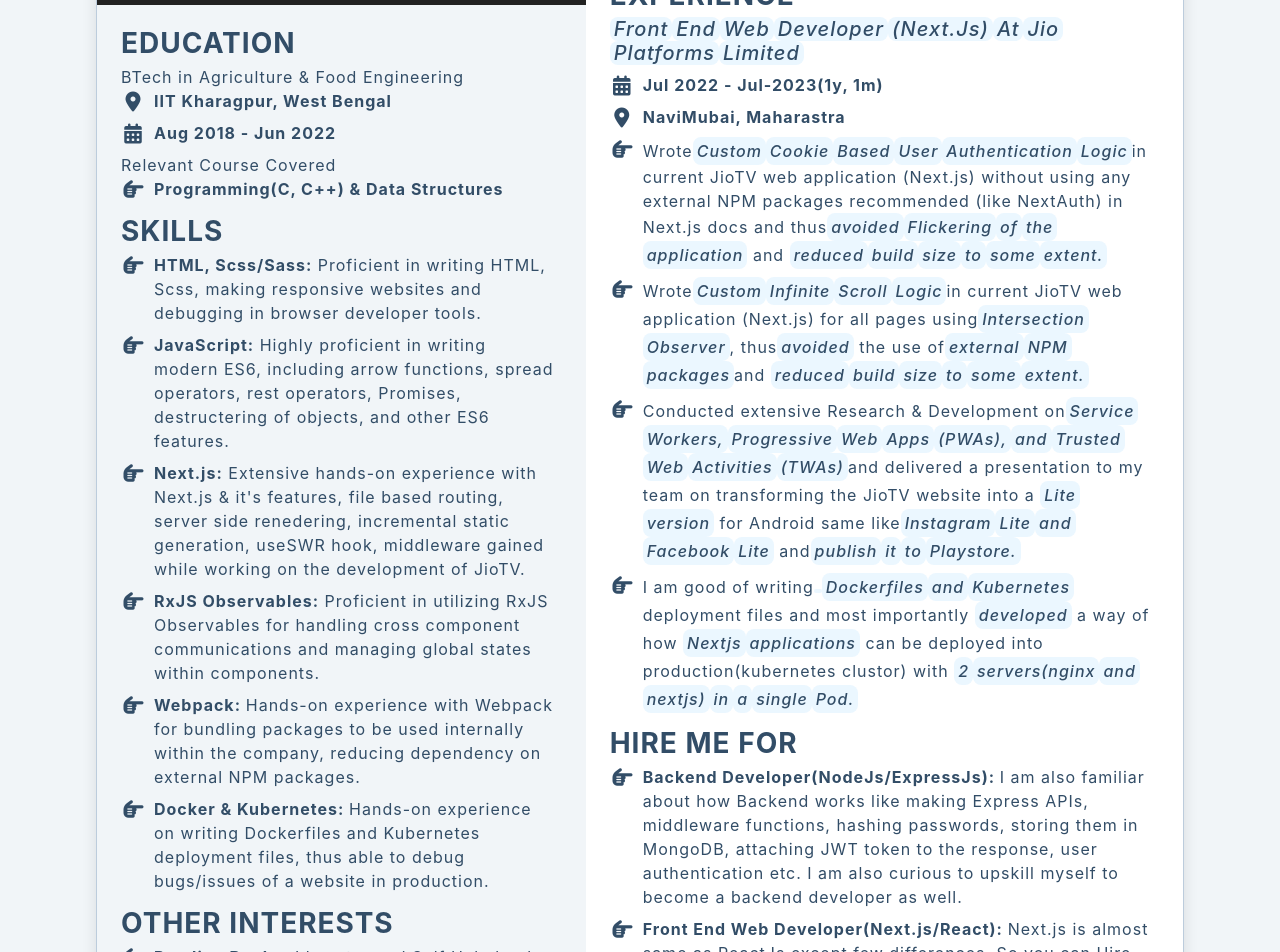
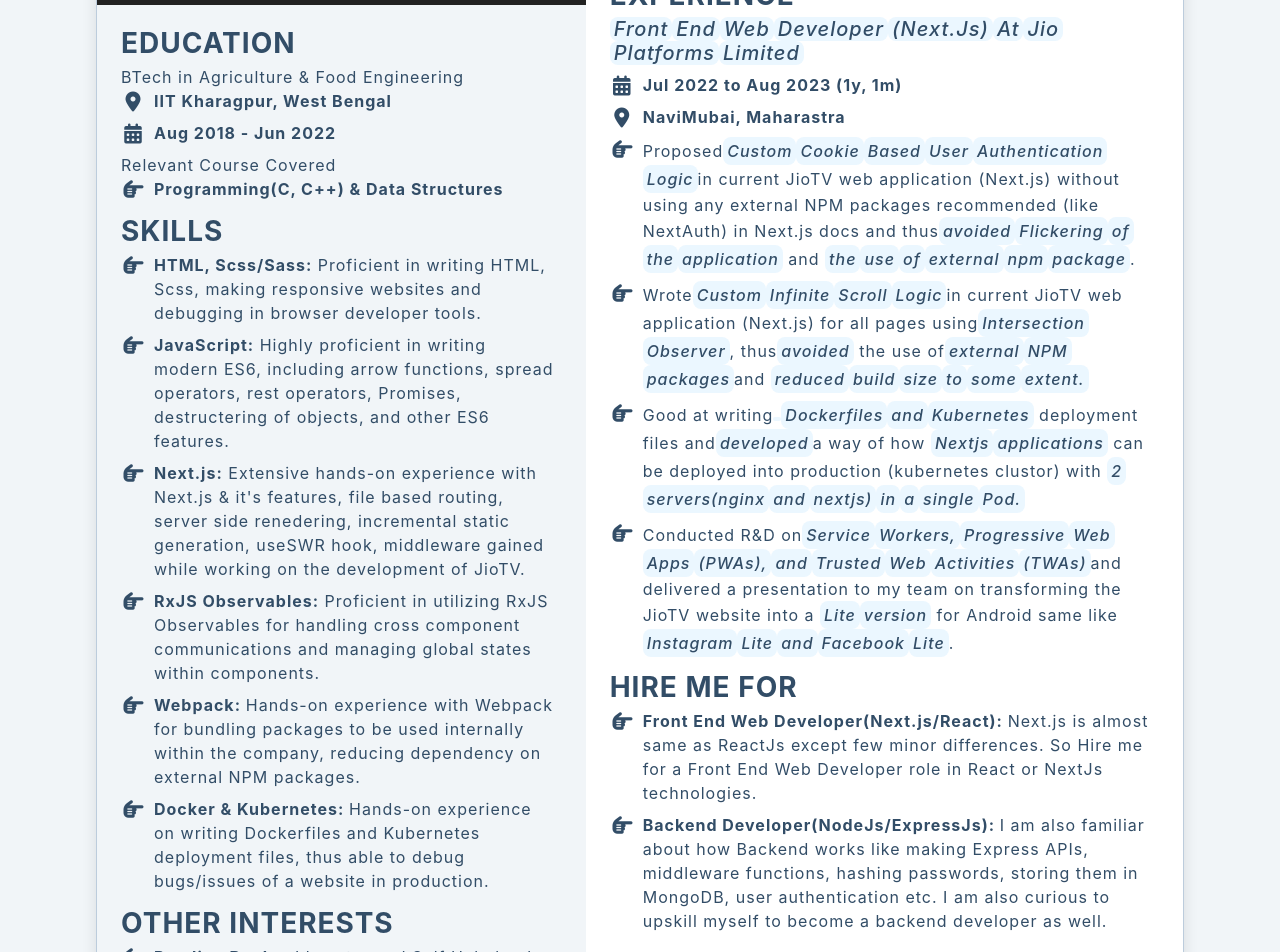
Before and after one commit to csrinu236/resume-maker, a Next.js app: page / in a window 1280 px wide. Shown: the part 280-1232 px from the top of the page. Built offline with nearby package versions, Linux system fonts and the light colour scheme.

Commit message:
main branch edited

```diff
--- a/pages/index.js
+++ b/pages/index.js
@@ -1,6 +1,19 @@
 import Highlight from '@/components/Highlight';
 
 export default function Home() {
+  const printExp = () => {
+    const startDate = new Date('July 4, 2022');
+    const currentDate = new Date();
+
+    const totalMonths =
+      (currentDate.getFullYear() - startDate.getFullYear()) * 12 +
+      (currentDate.getMonth() - startDate.getMonth());
+    const years = Math.floor(totalMonths / 12);
+    const months = totalMonths % 12;
+
+    // console.log(`${years} years and ${months} months`);
+    return `${years}y, ${months}m`;
+  };
   return (
     <>
       <section className="section">
@@ -193,7 +206,10 @@
                 <span>
                   <i class="fa-solid fa-calendar-days fa-lg fa-fw"></i>
                 </span>
-                Jul 2022 - Jul-2023(1y, 1m)
+                {`Jul 2022 to ${new Intl.DateTimeFormat('en-IN', {
+                  year: 'numeric',
+                  month: 'short',
+                }).format(new Date().getTime())} (${printExp()})`}
               </h5>
               <h5 className="icon-control">
                 <span>
@@ -206,7 +222,7 @@
                   <i class="fa-solid fa-hand-pointer fa-rotate-90 fa-lg fa-fw"></i>
                 </span>
                 <span>
-                  Wrote
+                  Proposed
                   <Highlight>
                     Custom Cookie Based User Authentication Logic
                   </Highlight>
@@ -216,7 +232,7 @@
                   <Highlight>
                     avoided Flickering of the application
                   </Highlight>{' '}
-                  and <Highlight>reduced build size to some extent.</Highlight>
+                  and <Highlight>the use of external npm package</Highlight>.
                 </span>
               </h5>
               <h5 className="icon-control thin">
@@ -238,7 +254,29 @@
                   <i class="fa-solid fa-hand-pointer fa-rotate-90 fa-lg fa-fw"></i>
                 </span>
                 <span>
-                  Conducted extensive Research & Development on
+                  Good at writing
+                  <Highlight> Dockerfiles and Kubernetes</Highlight> deployment
+                  files and
+                  <a
+                    className="medium-link"
+                    title="Medium Article"
+                    href="https://medium.com/@csrinu236/deploying-next-js-applications-using-the-nginx-server-1-2-72f8c44ed9aa"
+                  >
+                    <Highlight>developed</Highlight>
+                  </a>
+                  a way of how <Highlight>Nextjs applications</Highlight> can be
+                  deployed into production (kubernetes clustor) with{' '}
+                  <Highlight>
+                    2 servers(nginx and nextjs) in a single Pod.
+                  </Highlight>
+                </span>
+              </h5>
+              <h5 className="icon-control thin">
+                <span>
+                  <i class="fa-solid fa-hand-pointer fa-rotate-90 fa-lg fa-fw"></i>
+                </span>
+                <span>
+                  Conducted R&D on
                   <Highlight>
                     Service Workers, Progressive Web Apps (PWAs), and Trusted
                     Web Activities (TWAs)
@@ -246,23 +284,7 @@
                   and delivered a presentation to my team on transforming the
                   JioTV website into a <Highlight>Lite version</Highlight> for
                   Android same like
-                  <Highlight>Instagram Lite and Facebook Lite</Highlight> and
-                  <Highlight>publish it to Playstore.</Highlight>
-                </span>
-              </h5>
-              <h5 className="icon-control thin">
-                <span>
-                  <i class="fa-solid fa-hand-pointer fa-rotate-90 fa-lg fa-fw"></i>
-                </span>
-                <span>
-                  I am good of writing
-                  <Highlight> Dockerfiles and Kubernetes</Highlight> deployment
-                  files and most importantly <Highlight>developed</Highlight> a
-                  way of how <Highlight>Nextjs applications</Highlight> can be
-                  deployed into production(kubernetes clustor) with{' '}
-                  <Highlight>
-                    2 servers(nginx and nextjs) in a single Pod.
-                  </Highlight>
+                  <Highlight>Instagram Lite and Facebook Lite</Highlight>.
                 </span>
               </h5>
             </div>
@@ -273,12 +295,10 @@
                   <i class="fa-solid fa-hand-pointer fa-rotate-90 fa-lg fa-fw"></i>
                 </span>
                 <span>
-                  <b>Backend Developer(NodeJs/ExpressJs): </b> I am also
-                  familiar about how Backend works like making Express APIs,
-                  middleware functions, hashing passwords, storing them in
-                  MongoDB, attaching JWT token to the response, user
-                  authentication etc. I am also curious to upskill myself to
-                  become a backend developer as well.
+                  <b>Front End Web Developer(Next.js/React): </b> Next.js is
+                  almost same as ReactJs except few minor differences. So Hire
+                  me for a Front End Web Developer role in React or NextJs
+                  technologies.
                 </span>
               </h5>
               <h5 className="icon-control thin">
@@ -286,10 +306,11 @@
                   <i class="fa-solid fa-hand-pointer fa-rotate-90 fa-lg fa-fw"></i>
                 </span>
                 <span>
-                  <b>Front End Web Developer(Next.js/React): </b> Next.js is
-                  almost same as ReactJs except few differences. So you can Hire
-                  me for a Front End Web Developer role in React or NextJs
-                  technologies.
+                  <b>Backend Developer(NodeJs/ExpressJs): </b> I am also
+                  familiar about how Backend works like making Express APIs,
+                  middleware functions, hashing passwords, storing them in
+                  MongoDB, user authentication etc. I am also curious to upskill
+                  myself to become a backend developer as well.
                 </span>
               </h5>
             </div>
```
